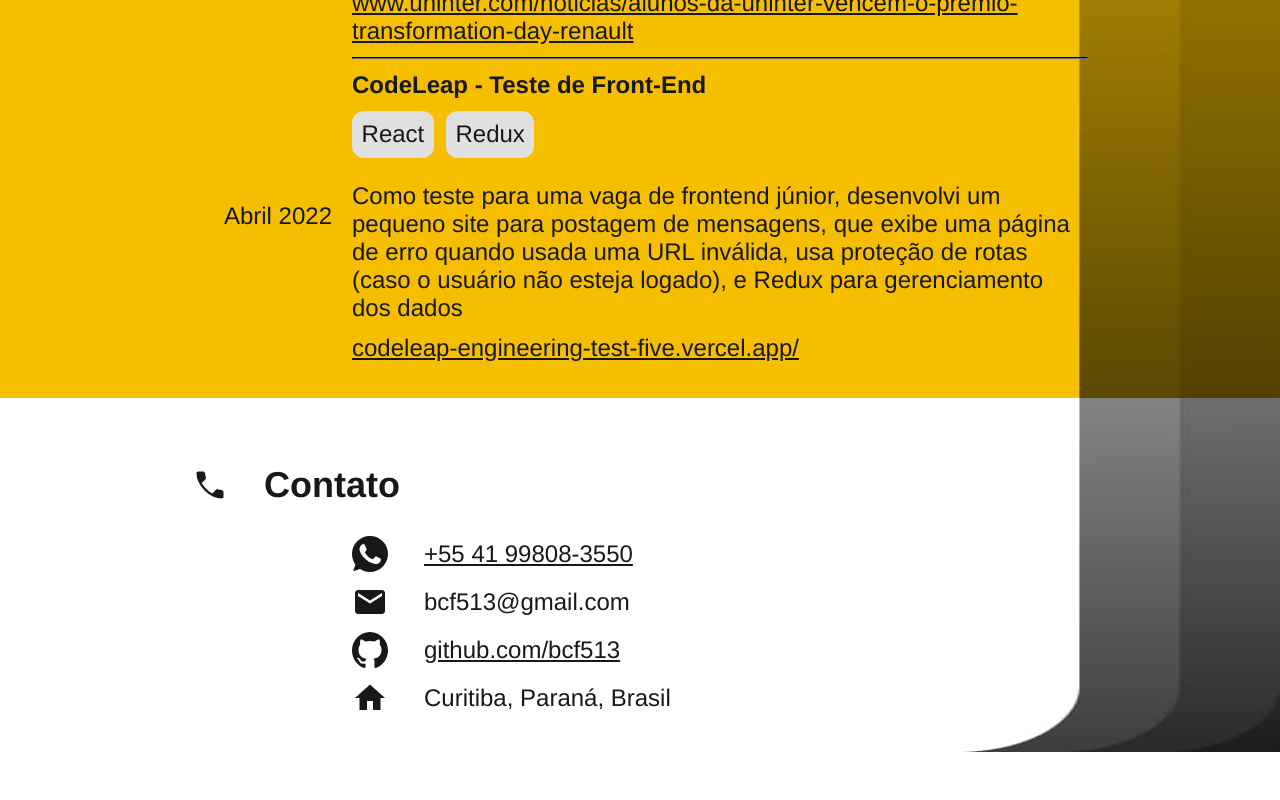
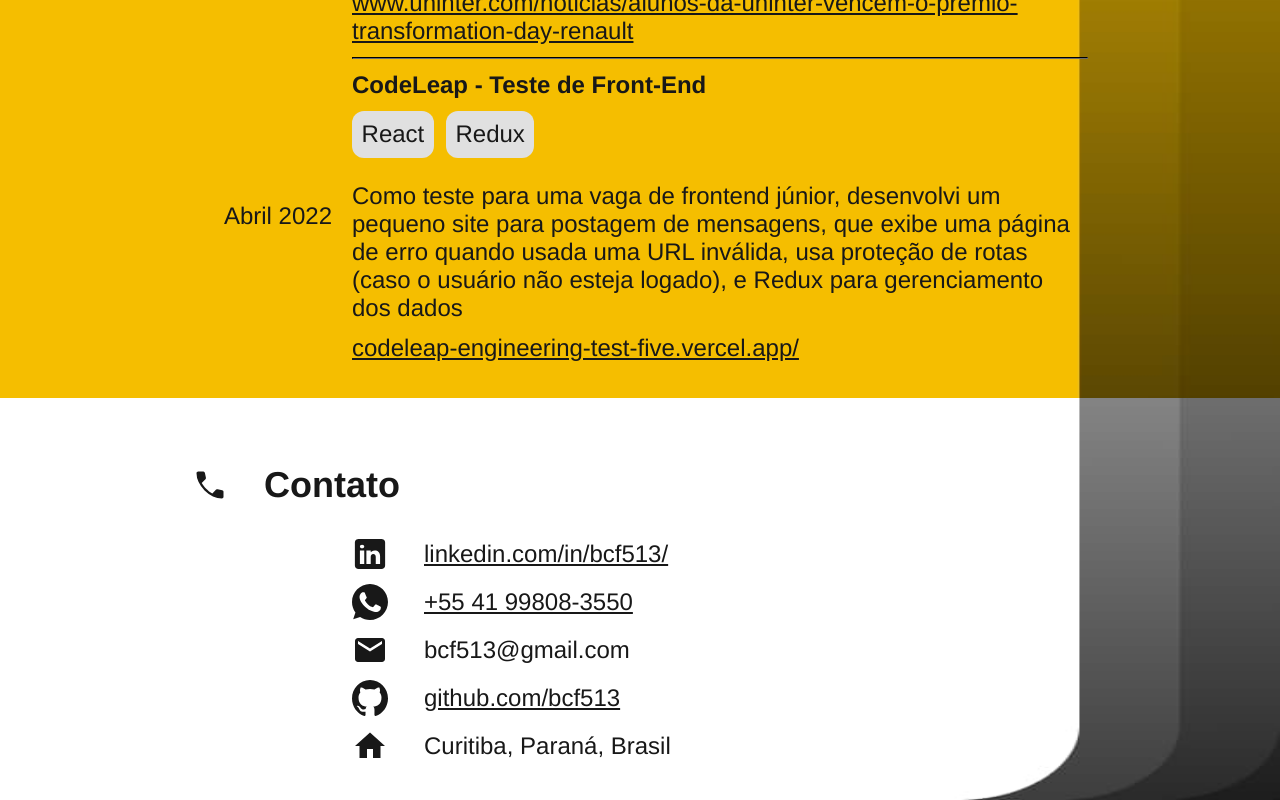
Before and after one commit to bcf513/PaginaPessoal, a React (Vite) app: page / in a window 1280 px wide. Shown: the part 2509-3309 px from the top of the page. Before the commit the page ends 3261 px from the top, so only its background shows below. Built offline with nearby package versions, Linux system fonts and the light colour scheme.

Commit message:
Inclusão de contato do Linkedin

```diff
--- a/src/Pages/Inicial/Contato.tsx
+++ b/src/Pages/Inicial/Contato.tsx
@@ -1,4 +1,5 @@
 import { ReactComponent as WhatsappIcon } from "../../assets/svg/icons/whatsapp.svg";
+import { ReactComponent as LinkedinIcon } from "../../assets/svg/icons/linkedin.svg";
 import { ReactComponent as GithubIcon } from "../../assets/svg/icons/github.svg";
 import { ReactComponent as EmailIcon } from "../../assets/svg/icons/email.svg";
 import { ReactComponent as PhoneIcon } from "../../assets/svg/icons/telefone.svg";
@@ -34,6 +35,11 @@ function Contato() {
         </div>
         <div className="lista-contato">
           <IconeComTexto
+            Icone={LinkedinIcon}
+            texto="linkedin.com/in/bcf513/"
+            href={"https://www.linkedin.com/in/bcf513/"}
+          />
+          <IconeComTexto
             Icone={WhatsappIcon}
             texto="+55 41 99808-3550"
             href={"https://wa.me/+55041998083550"}
```
Also changed, not shown: src/assets/svg/icons/linkedin.svg (added).
